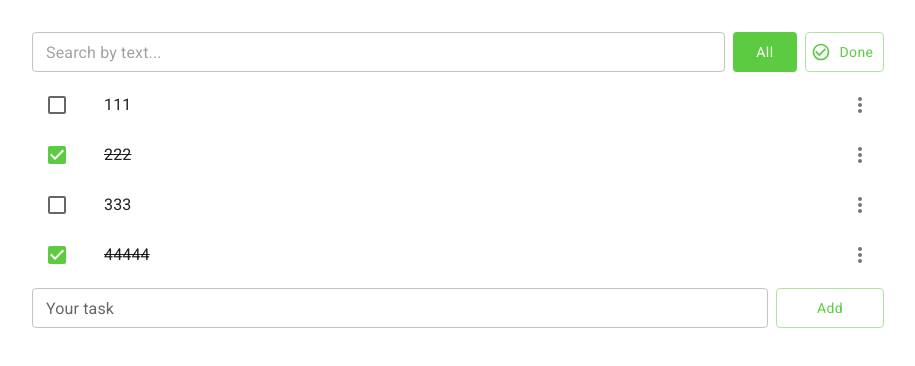
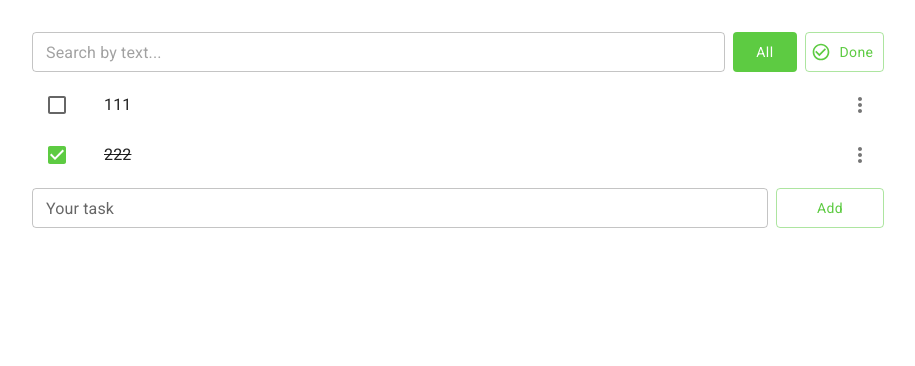
Before and after one commit to khadai/test-task-todo, a React (Create React App) app: page / in a window 1280 px wide. Shown: the top 366 px of the page, without its empty margins (182-1097 px from the left). Built offline with nearby package versions, Linux system fonts and the light colour scheme.

Commit message:
Added search feature

```diff
--- a/package.json
+++ b/package.json
@@ -12,6 +12,7 @@
         "@types/node": "^16.7.13",
         "@types/react": "^18.0.0",
         "@types/react-dom": "^18.0.0",
+        "@types/uuid": "^9.0.1",
         "react": "^18.2.0",
         "react-dom": "^18.2.0",
         "react-hook-form": "^7.43.9",
@@ -19,7 +20,8 @@
         "react-scripts": "5.0.1",
         "redux": "^4.2.1",
         "styled-components": "^5.3.9",
-        "typescript": "^4.4.2"
+        "typescript": "^4.4.2",
+        "uuid": "^9.0.0"
     },
     "scripts": {
         "start": "react-scripts start",
--- a/src/components/AddListItem.tsx
+++ b/src/components/AddListItem.tsx
@@ -4,6 +4,7 @@ import { Controller, useForm } from 'react-hook-form';
 import { Button, FormControl, Stack, TextField } from '@mui/material';
 import { useDispatch } from 'react-redux';
 import { addToDoItem } from '../redux/slice';
+import { v4 as uuid } from 'uuid';
 
 interface Props {
     className?: string;
@@ -26,12 +27,15 @@ const Component = ({ className }: Props) => {
 
     const onSubmit = (data: { title: string }) => {
         console.log(data);
-        dispatch(addToDoItem({ title: data.title, id: '2', active: true }));
+        const unique_id = uuid();
+        const smallId = unique_id.slice(0, 8);
+        console.log(smallId);
+
+        dispatch(addToDoItem({ title: data.title, id: smallId, active: true }));
         reset();
     };
     return (
-        <div className={className}>
-            <form onSubmit={handleSubmit(onSubmit)}>
+        <form className={className} onSubmit={handleSubmit(onSubmit)}>
             <FormControl fullWidth variant="outlined" className="form">
                 <Stack direction="row" spacing={1}>
                     <Controller
@@ -54,7 +58,7 @@ const Component = ({ className }: Props) => {
                             required: 'Task name required',
                             minLength: {
                                 value: 2,
-                                    message: 'Task name is too short',
+                                message: 'At least 2 characters',
                             },
                         }}
                     />
@@ -65,12 +69,12 @@ const Component = ({ className }: Props) => {
                 </Stack>
             </FormControl>
         </form>
-        </div>
     );
 };
 
 export default styled(Component)`
     .add-btn {
         width: 120px;
+        max-height: 40px;
     }
 `;
--- a/src/components/SearchField.tsx
+++ b/src/components/SearchField.tsx
@@ -1,9 +1,9 @@
-import React from 'react';
+import React, { useEffect } from 'react';
 import styled from 'styled-components';
 import { Controller, useForm } from 'react-hook-form';
 import { FormControl, TextField } from '@mui/material';
 import { useDispatch } from 'react-redux';
-import { addToDoItem } from '../redux/slice';
+import { setSearchValue } from '../redux/slice';
 
 interface Props {
     className?: string;
@@ -12,48 +12,34 @@ interface Props {
 const Component = ({ className }: Props) => {
     const dispatch = useDispatch();
 
-    const {
-        register,
-        handleSubmit,
-        control,
-        reset,
-        formState: { errors: fieldsErrors },
-    } = useForm<{ title: string }>({
+    const { register, control, watch } = useForm<{ searchValue: string }>({
         defaultValues: {
-            title: '',
+            searchValue: '',
         },
     });
 
-    const onSubmit = (data: { title: string }) => {
-        console.log(data);
-        dispatch(addToDoItem({ title: data.title, id: '2', active: true }));
-        reset();
-    };
+    const searchValue = watch('searchValue');
+
+    useEffect(() => {
+        dispatch(setSearchValue({ searchValue }));
+    }, [searchValue]);
+
     return (
-        <form className={className} onSubmit={handleSubmit(onSubmit)}>
-            <FormControl fullWidth variant="outlined">
+        <FormControl fullWidth variant="outlined" className={className}>
             <Controller
-                    name="title"
+                name="searchValue"
                 render={({ field }) => (
                     <TextField
                         {...field}
-                            id="title"
                         size="small"
                         placeholder="Search by text..."
-                            // label="Search"
                         fullWidth
-                            helperText={fieldsErrors.title ? fieldsErrors.title.message : undefined}
-                            error={Boolean(fieldsErrors.title)}
-                            {...register('title')}
+                        {...register('searchValue')}
                     />
                 )}
                 control={control}
-                    rules={{
-                        required: 'Task name required',
-                    }}
             />
         </FormControl>
-        </form>
     );
 };
 
--- a/src/layouts/ToDoList.tsx
+++ b/src/layouts/ToDoList.tsx
@@ -14,9 +14,22 @@ interface Props {
 const Component = ({ className }: Props) => {
     const list = useSelector((state: any) => state.todo.toDoList);
     const filter = useSelector((state: any) => state.todo.filter);
+    const searchValue = useSelector((state: any) => state.todo.searchValue);
+
     const dispatch = useDispatch();
+    const filteredList: Task[] = [...list.filter((item: Task) => !item.active)];
 
-    const filteredList: Task[] = list.filter((item: Task) => !item.active);
+    const filterList = () => {
+        if (filter === 'all' && searchValue === '') {
+            return list;
+        } else if (filter === 'all' && searchValue !== '') {
+            return list.filter((item: Task) => item.title.includes(searchValue));
+        } else if (filter === 'done' && searchValue !== '') {
+            return filteredList.filter((item: Task) => item.title.includes(searchValue));
+        } else {
+            return filteredList;
+        }
+    };
 
     return (
         <Container maxWidth="md" className={className}>
@@ -43,7 +56,7 @@ const Component = ({ className }: Props) => {
                 </Button>
             </Stack>
             <List>
-                {(filter === 'all' ? list : filteredList).map((item: Task) => (
+                {filterList().map((item: Task) => (
                     <ToDoListItem key={item.id} title={item.title} id={item.id} active={item.active} />
                 ))}
             </List>
--- a/src/redux/slice.ts
+++ b/src/redux/slice.ts
@@ -4,18 +4,18 @@ import { Task } from '../types/Task';
 interface State {
     toDoList: Task[];
     filter: 'all' | 'done';
+    searchValue: string;
 }
 
 const initialState: State = {
     toDoList: [
-        { title: '111', active: true, id: '0' },
-        { title: '222', active: false, id: '1' },
-        { title: '333', active: true, id: '3' },
-        { title: '44444', active: false, id: '4' },
+        { title: '111', active: true, id: '961722c3' },
+        { title: '222', active: false, id: 'a3ccded7' },
     ],
     filter: 'all',
+    searchValue: '',
 };
-//TODO: fix this ts-ignore, add unique ID
+//TODO: fix this ts-ignore
 // @ts-ignore
 const todoSlice = createSlice({
     name: 'todo',
@@ -46,22 +46,22 @@ const todoSlice = createSlice({
                 return {
                     ...state,
                     toDoList: [
+                        ...state.toDoList.filter(({ id }) => id !== action.payload.id),
                         {
                             ...task,
                             active: !task!.active,
                         },
-                        ...state.toDoList.filter(({ id }) => id !== action.payload.id),
                     ],
                 };
             }
             return {
                 ...state,
                 toDoList: [
-                    ...state.toDoList.filter(({ id }) => id !== action.payload.id),
                     {
                         ...task,
                         active: !task!.active,
                     },
+                    ...state.toDoList.filter(({ id }) => id !== action.payload.id),
                 ],
             };
         },
@@ -76,9 +76,16 @@ const todoSlice = createSlice({
                 filter: action.payload.filter,
             };
         },
+        setSearchValue: (state, action: PayloadAction<{ searchValue: string }>) => {
+            return {
+                ...state,
+                searchValue: action.payload.searchValue,
+            };
+        },
     },
 });
 
-export const { resetState, addToDoItem, removeToDoItem, resetList, toggleActiveStatus, setFilter } = todoSlice.actions;
+export const { resetState, addToDoItem, removeToDoItem, resetList, toggleActiveStatus, setFilter, setSearchValue } =
+    todoSlice.actions;
 
 export default todoSlice.reducer;
```
Also changed, not shown: 1 other file (tests, documents, lock files or other folders). Lines whose indentation alone changed are shown as unchanged.
